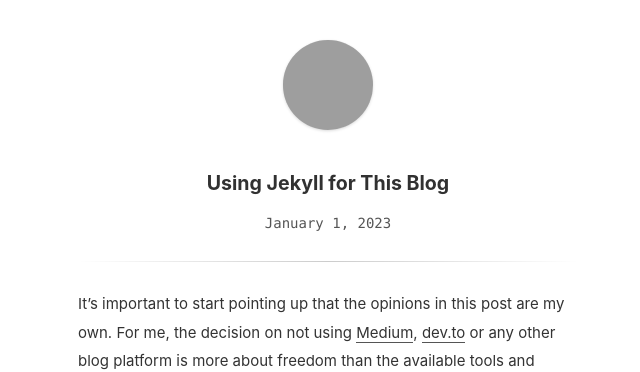
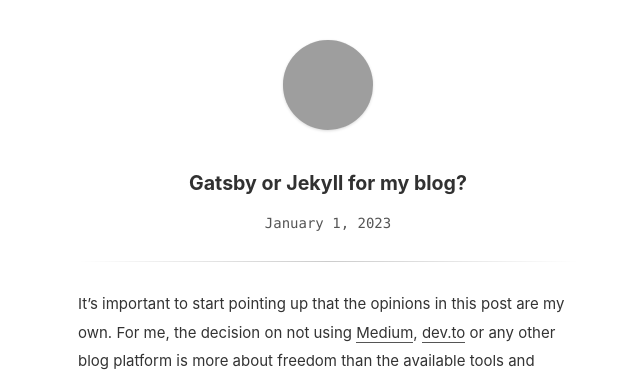
Before and after one commit to cristianossd/codingdrops-blog, a Jekyll site: the page built from _posts/2023-01-01-using-jekyll-for-my-blog.md, in a window 1280 px wide and 900 px high, cut to the strip 0-372 px from the top of the window. Shown: the whole strip, without its empty margins (312-952 px from the left). Built offline with Jekyll 4.4.1, drawn with Linux system fonts in a browser that asks for light colours; grey boxes are pictures that could not be loaded.

Commit message:
chore(post): update title

```diff
--- a/_posts/2023-01-01-using-jekyll-for-my-blog.md
+++ b/_posts/2023-01-01-using-jekyll-for-my-blog.md
@@ -1,5 +1,5 @@
 ---
-title: Using Jekyll for This Blog
+title: Gatsby or Jekyll for my blog?
 updated: 2023-01-01 13:45
 ---
 
```
